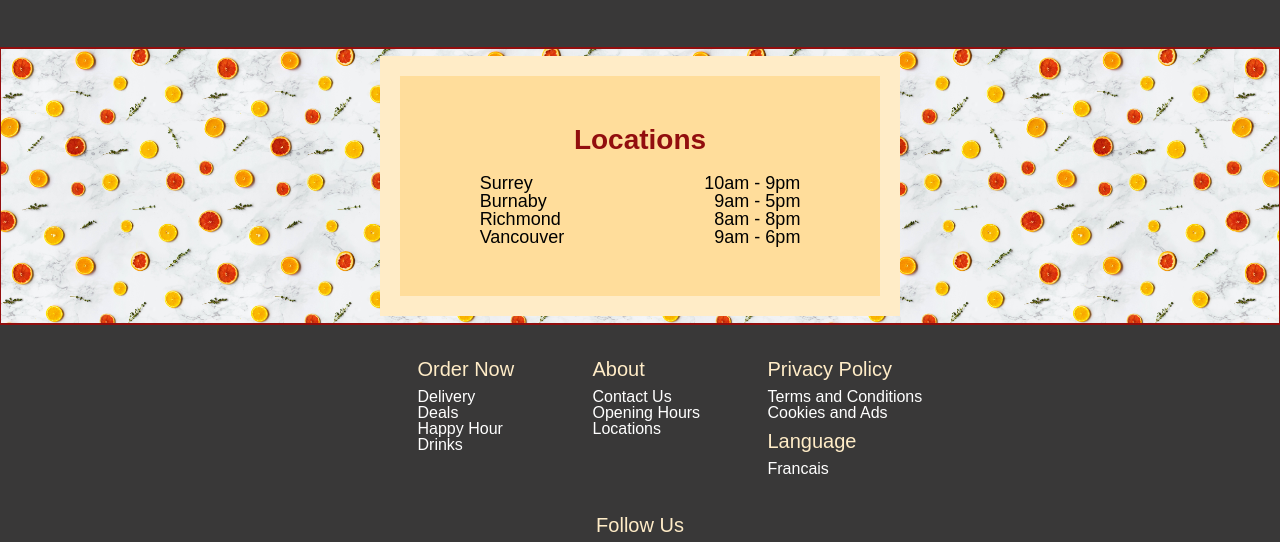
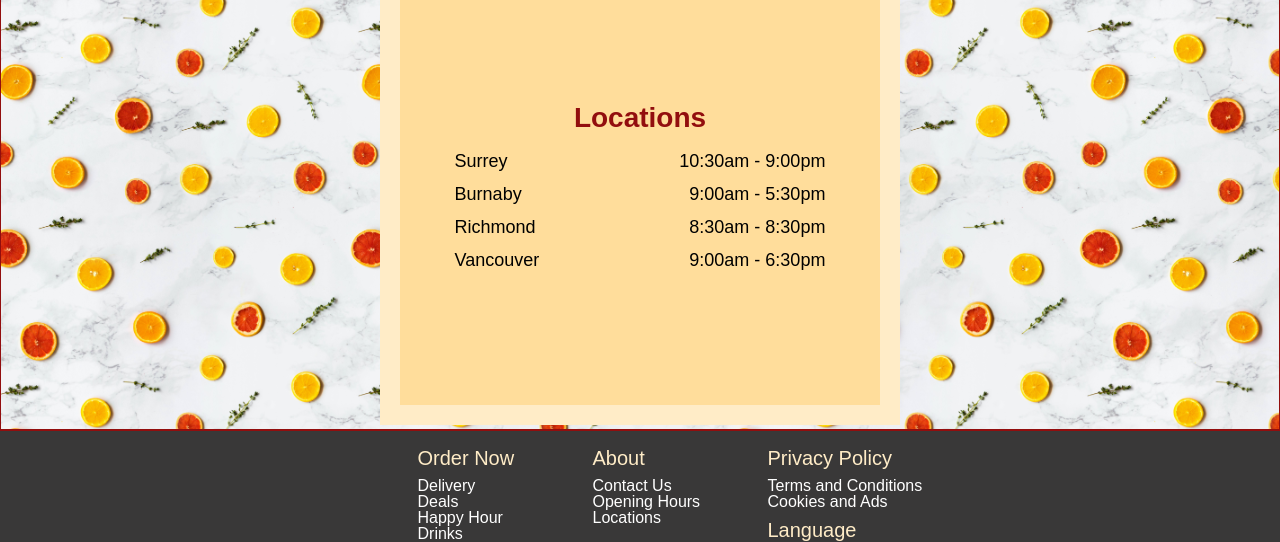
Before and after one commit to cstim240/restaurant_page, a website built with webpack: page dist/index.html in a window 1280 px wide. Both pictures are taken after a click on the button "Locations". Shown: the part 144-686 px from the top of the page. Built offline with nearby package versions, Linux system fonts and the light colour scheme.

Commit message:
Fix the height of .main_sec, .locationsInnerDiv to match between tabs

```diff
--- a/src/index.js
+++ b/src/index.js
@@ -423,10 +423,10 @@ function loadLocations(){
     const locationEntries = document.createElement('div');
     locationEntries.classList.add('locationEntries');
     //enter createLocationEntries here
-    createLocationEntries(locationEntries, "Surrey", "10am - 9pm");
-    createLocationEntries(locationEntries, "Burnaby", "9am - 5pm");
-    createLocationEntries(locationEntries, "Richmond", "8am - 8pm");
-    createLocationEntries(locationEntries, "Vancouver", "9am - 6pm");
+    createLocationEntries(locationEntries, "Surrey", "10:30am - 9:00pm");
+    createLocationEntries(locationEntries, "Burnaby", "9:00am - 5:30pm");
+    createLocationEntries(locationEntries, "Richmond", "8:30am - 8:30pm");
+    createLocationEntries(locationEntries, "Vancouver", "9:00am - 6:30pm");
 
     locationsInnerDiv.appendChild(locationEntries);
 
--- a/src/style.css
+++ b/src/style.css
@@ -119,7 +119,7 @@ table {
 }
 
 .main_sec, .locationsInnerDiv {
-	height: 80%;
+	height: 438.66px;
 	width: 480px;
 	border: 20px solid #FFECC7;
 	background-color: #FFDD9B;
@@ -136,8 +136,6 @@ table {
 	justify-content: center;
 	gap: 20px;
 }
-
-
 
 #appetizerDiv {
 	grid-row-start: 1;
@@ -181,6 +179,12 @@ table {
 	gap: 150px;
 	font-size: 18px;
 	font-weight: 500;
+}
+
+.locationEntries {
+	display: flex;
+	flex-direction: column;
+	gap: 15px;
 }
 
 
```
Also changed, not shown: dist/bundle.js.
